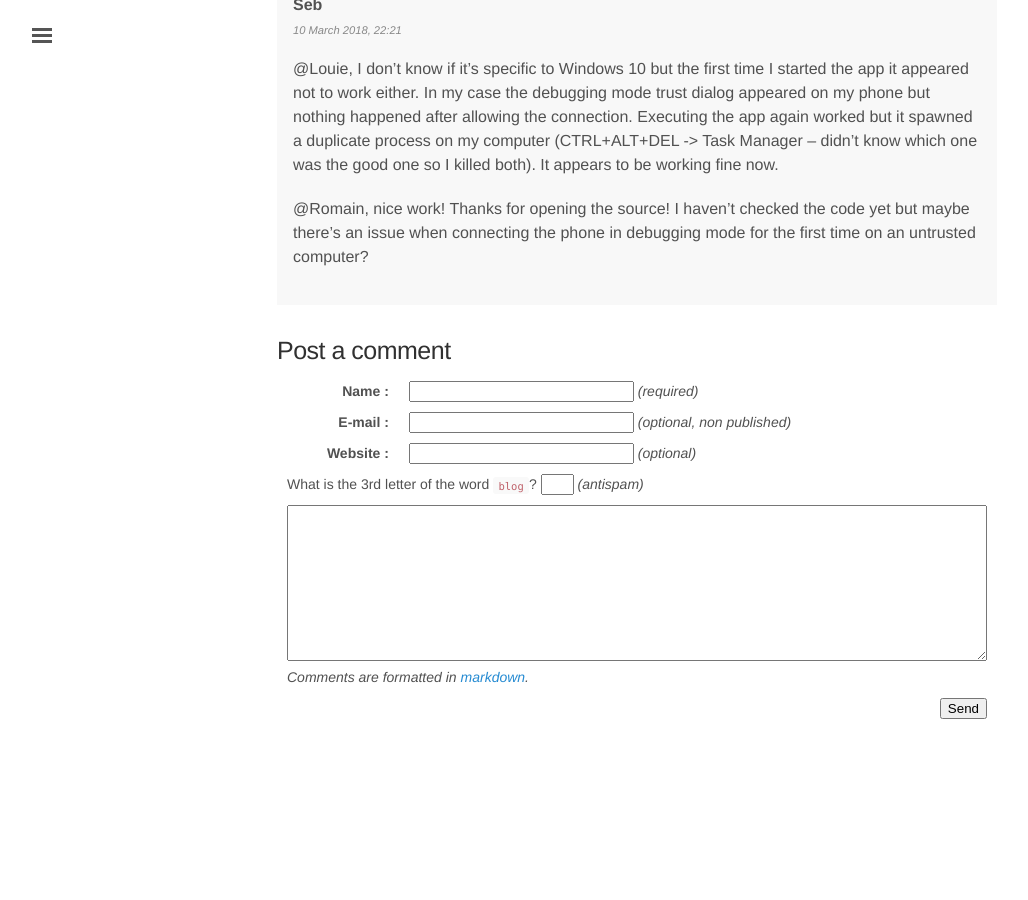
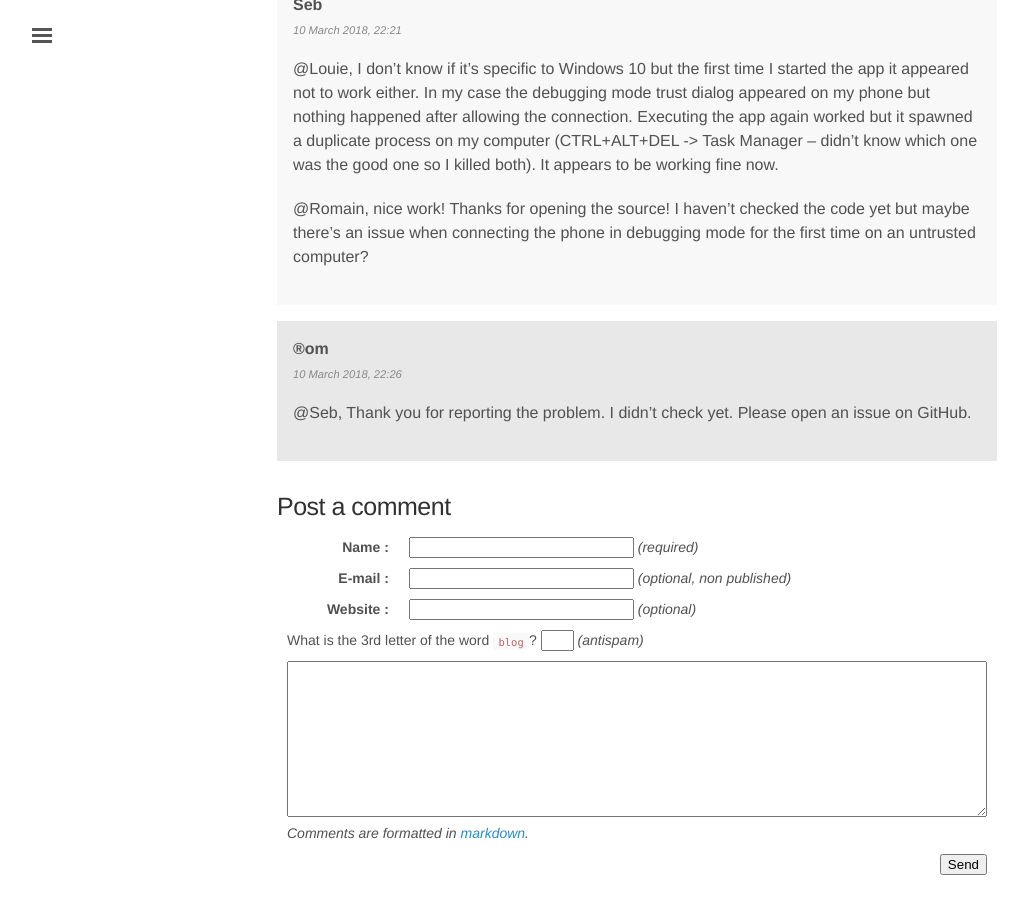
Before and after one commit to rom1v/blog.rom1v.com, a Jekyll site: the page built from _posts/2018-03-08-introducing-scrcpy.md, in a window 1280 px wide and 900 px high, scrolled down 12821 px. Shown: the whole window, without its empty margins (3-1031 px from the left). Built offline with Jekyll 4.4.1, drawn with Linux system fonts in a browser that asks for light colours; before the commit the page ends 13565 px from its top, so only the background shows below that.

Commit message:
Publish comment 18 for scrcpy

```diff
--- a/_data/comments-2018-03-introducing-scrcpy.yaml
+++ b/_data/comments-2018-03-introducing-scrcpy.yaml
@@ -142,3 +142,9 @@
     @Romain, nice work! Thanks for opening the source! I haven't checked the
     code yet but maybe there's an issue when connecting the phone in debugging
     mode for the first time on an untrusted computer?
+- id: 18
+  author: ®om
+  date: 2018-03-10 22:26:14+01:00
+  contents: |
+    @Seb, Thank you for reporting the problem. I didn't check yet. Please
+    open an issue on GitHub.
```
